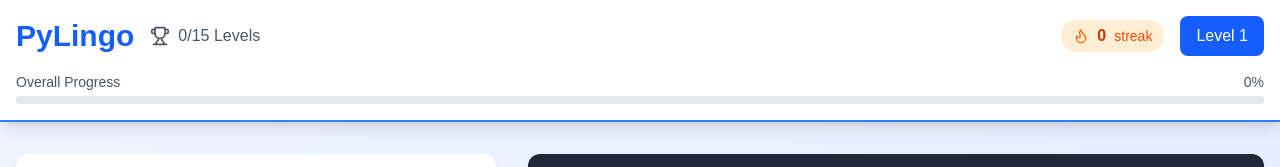
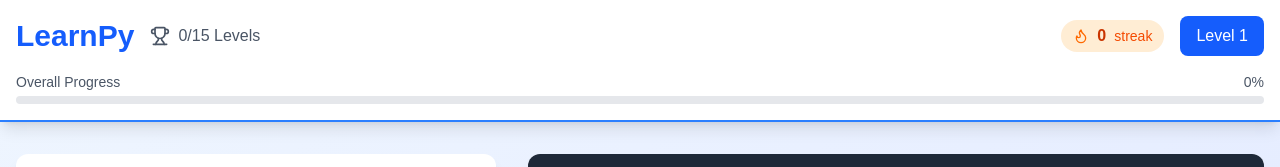
Before and after one commit to web-page-url/next-gen-python-learn, a Next.js app: page / in a window 1280 px wide. Shown: the top 167 px of the page. Built offline with nearby package versions, Linux system fonts and the light colour scheme.

Commit message:
Rename app title from 'PyLingo' to 'LearnPy' for improved branding

```diff
--- a/src/components/translations.ts
+++ b/src/components/translations.ts
@@ -75,7 +75,7 @@
     "createDictionaryComment": "# Create and use a dictionary\n",
     "stringMethodsComment": "# Use string methods\ntext = 'python programming'\n",
     "finalChallengeComment": "# Final challenge - combine concepts\n",
-    "appTitle": "PyLingo",
+    "appTitle": "LearnPy",
     "levelsProgress": "Levels",
     "streakLabel": "streak",
     "levelButton": "Level",
@@ -198,7 +198,7 @@
     "createDictionaryComment": "# Crea y usa un diccionario\n",
     "stringMethodsComment": "# Usa métodos de cadena\ntexto = 'programación python'\n",
     "finalChallengeComment": "# Desafío final - combina conceptos\n",
-    "appTitle": "PyLingo",
+    "appTitle": "LearnPy",
     "levelsProgress": "Niveles",
     "streakLabel": "racha",
     "levelButton": "Nivel",
```
